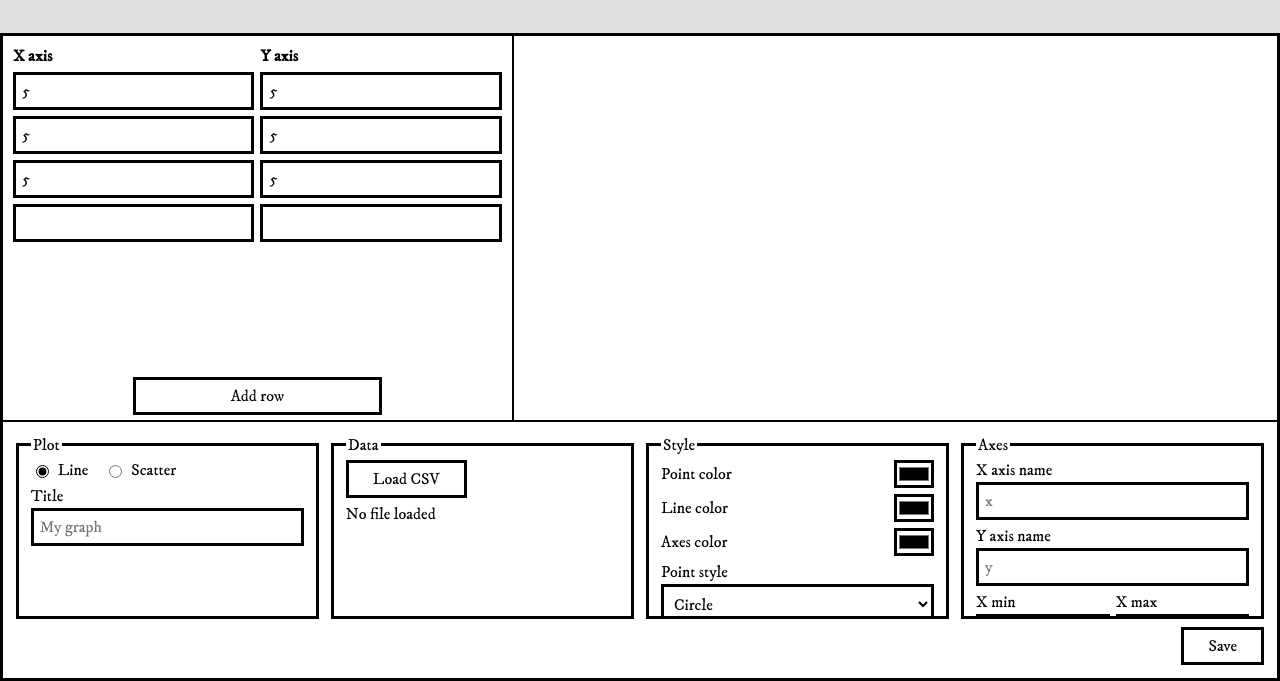
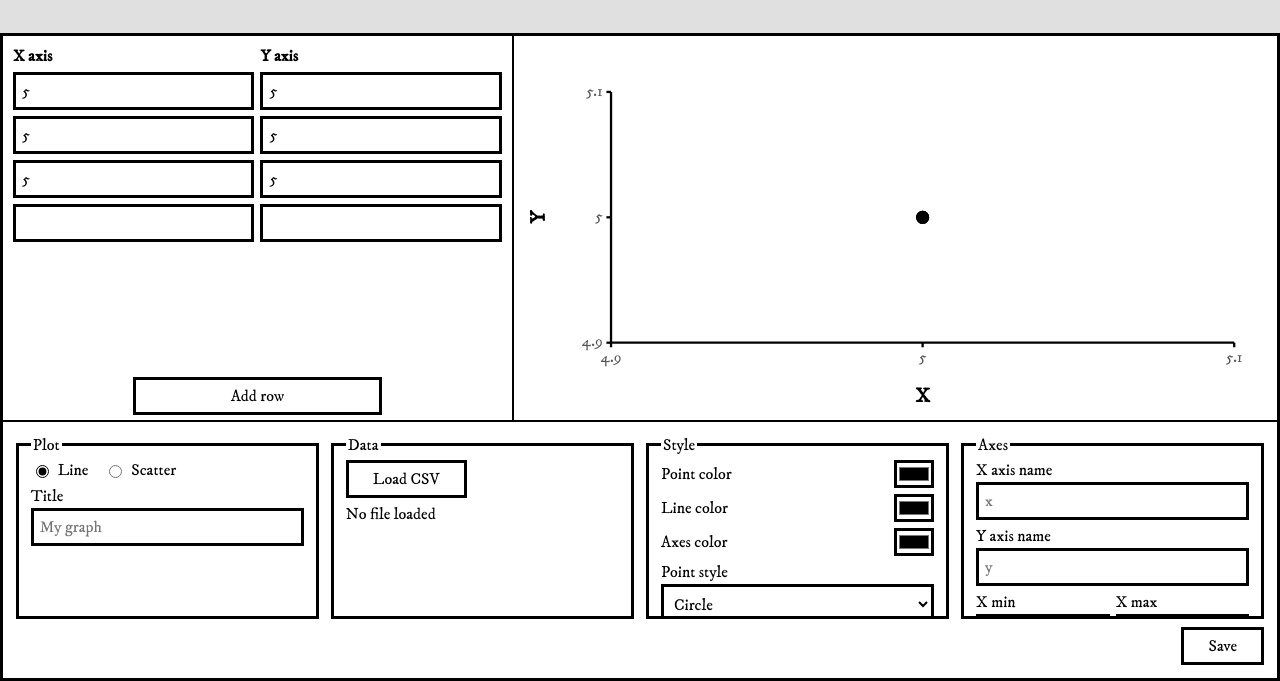
Before and after one commit to Augustus31/cse-210-warm-up-graphing-g4, a website: page index.html in a window 1280 px wide. Both pictures are taken after typing "5", "5", "5", "5", "5", "5" into the empty fields and a click on the button "Add row". Shown: the part 119-800 px from the top of the page. Drawn offline with nearby package versions, Linux system fonts and the light colour scheme.

Commit message:
feat: render shared graph state in the main UI

```diff
--- /dev/null
+++ b/graphRender.js
@@ -0,0 +1,215 @@
+const SVG_NS = "http://www.w3.org/2000/svg";
+const CHART = { width: 800, height: 400, margin: { top: 52, right: 32, bottom: 76, left: 92 } };
+
+/**
+ * Chooses a simple number to put between each pair of tick marks.
+ * This keeps the axis from being filled with messy decimal numbers.
+ * @param {number} range The size of the axis range.
+ * @returns {number} The gap between tick marks.
+ */
+function niceStep(range) {
+  const roughStep = range / 4;
+  const power = 10 ** Math.floor(Math.log10(roughStep));
+  const fraction = roughStep / power;
+  const niceFraction = fraction <= 1 ? 1 : fraction <= 2 ? 2 : fraction <= 5 ? 5 : 10;
+  return niceFraction * power;
+}
+
+/**
+ * Finds the start, end, and labels for one axis.
+ * We leave a little room around the points so they do not touch the edge.
+ * @param {Object[]} points The points currently in the graph.
+ * @param {string} key Use "x" for the horizontal axis or "y" for the vertical axis.
+ * @param {?number} requestedMin A minimum entered in the UI, if there is one.
+ * @param {?number} requestedMax Same above（but it's mamimum)
+ * @returns {{min: number, max: number, ticks: number[]}} The axis limits and labels.
+ */
+function calculateBounds(points, key, requestedMin, requestedMax) {
+  const values = points.map(point => point[key]);
+  let min = Math.min(...values);
+  let max = Math.max(...values);
+  const span = max - min || Math.max(Math.abs(min) * 0.2, 1);
+  min -= span * 0.08;
+  max += span * 0.08;
+
+  const step = niceStep(max - min);
+  min = Math.floor(min / step) * step;
+  max = Math.ceil(max / step) * step;
+  if (Number.isFinite(requestedMin)) min = requestedMin;
+  if (Number.isFinite(requestedMax)) max = requestedMax;
+  if (max <= min) {
+    const padding = Math.max(Math.abs(min) * 0.1, 1);
+    if (Number.isFinite(requestedMin) && !Number.isFinite(requestedMax)) max = min + padding;
+    else if (!Number.isFinite(requestedMin) && Number.isFinite(requestedMax)) min = max - padding;
+    else { min -= padding; max += padding; }
+  }
+
+  const tickStep = niceStep(max - min);
+  const ticks = [];
+  // Start at the first clean label inside the range. The limit prevents a bad
+  // range from creating an endless list of labels.
+  for (let value = Math.ceil(min / tickStep) * tickStep, i = 0;
+    value <= max + tickStep * 1e-8 && i < 100; value += tickStep, i++) {
+    ticks.push(Number(value.toPrecision(12)));
+  }
+  return { min, max, ticks };
+}
+
+/**
+ * Turns a graph value into the right spot on the SVG.
+ * SVG counts down from the top, so the y values need to be flipped.
+ * @param {number} min Smallest graph value.
+ * @param {number} max Largest graph value.
+ * @param {number} pixelMin First screen position.
+ * @param {number} pixelMax Last screen position.
+ * @param {boolean} invert Flip the result for the y axis.
+ * @returns {(value: number) => number} A function that turns values into positions.
+ */
+function createScale(min, max, pixelMin, pixelMax, invert = false) {
+  return value => {
+    const ratio = (value - min) / (max - min);
+    return invert ? pixelMax - ratio * (pixelMax - pixelMin) : pixelMin + ratio * (pixelMax - pixelMin);
+  };
+}
+
+function svgElement(name, attributes = {}) {
+  const element = document.createElementNS(SVG_NS, name);
+  for (const [key, value] of Object.entries(attributes)) element.setAttribute(key, value);
+  return element;
+}
+
+function addText(svg, text, x, y, attributes = {}) {
+  const element = svgElement("text", { x, y, ...attributes });
+  element.textContent = text;
+  svg.appendChild(element);
+}
+
+function formatTick(value) {
+  return Number(value.toPrecision(6)).toString();
+}
+
+// Preserve the shared axes and scale behavior used by the existing renderer.
+/** Draws both axes, their ticks, and the configured axis labels. */
+function drawAxes(svg, xBounds, yBounds, scaleX, scaleY, graph) {
+  const { width, height, margin } = CHART;
+  const left = margin.left;
+  const right = width - margin.right;
+  const top = margin.top;
+  const bottom = height - margin.bottom;
+  const axesColor = graph.axesColor || "var(--color-ink, #000000)";
+  const axisStyle = { stroke: axesColor, "stroke-width": 2.5 };
+
+  svg.appendChild(svgElement("line", { x1: left, y1: bottom, x2: right, y2: bottom, ...axisStyle }));
+  svg.appendChild(svgElement("line", { x1: left, y1: top, x2: left, y2: bottom, ...axisStyle }));
+
+  for (const tick of xBounds.ticks) {
+    const x = scaleX(tick);
+    svg.appendChild(svgElement("line", { x1: x, y1: bottom, x2: x, y2: bottom + 5, ...axisStyle }));
+    addText(svg, formatTick(tick), x, bottom + 21, { "text-anchor": "middle", class: "tick-label" });
+  }
+
+  for (const tick of yBounds.ticks) {
+    const y = scaleY(tick);
+    svg.appendChild(svgElement("line", { x1: left - 5, y1: y, x2: left, y2: y, ...axisStyle }));
+    addText(svg, formatTick(tick), left - 9, y + 4, { "text-anchor": "end", class: "tick-label" });
+  }
+
+  addText(svg, graph.xAxisName || "X", (left + right) / 2, height - 12, {
+    "text-anchor": "middle", class: "axis-label", fill: axesColor
+  });
+  addText(svg, graph.yAxisName || "Y", 19, (top + bottom) / 2, {
+    "text-anchor": "middle", class: "axis-label", fill: axesColor,
+    transform: `rotate(-90 19 ${(top + bottom) / 2})`
+  });
+}
+
+/** Filters input points and prepares the SVG, scales, and axes. */
+function prepareChart(graph, container, title) {
+  if (!container || typeof container.replaceChildren !== "function") return null;
+  const points = Array.isArray(graph.points)
+    ? graph.points.filter(point => point && Number.isFinite(point.x) && Number.isFinite(point.y))
+    : [];
+  if (points.length === 0) {
+    container.replaceChildren();
+    const message = document.createElement("p");
+    message.className = "chart-empty";
+    message.textContent = "Add at least one complete X/Y pair to see the graph.";
+    container.appendChild(message);
+    return null;
+  }
+
+  const { width, height, margin } = CHART;
+  const range = graph.range && typeof graph.range === "object" ? graph.range : {};
+  const xBounds = calculateBounds(points, "x", range.xMin, range.xMax);
+  const yBounds = calculateBounds(points, "y", range.yMin, range.yMax);
+  const scaleX = createScale(xBounds.min, xBounds.max, margin.left, width - margin.right);
+  const scaleY = createScale(yBounds.min, yBounds.max, margin.top, height - margin.bottom, true);
+  const svg = svgElement("svg", {
+    viewBox: `0 0 ${width} ${height}`,
+    role: "img",
+    "font-family": "var(--font-body, inherit)",
+    "aria-label": graph.title || title
+  });
+
+  if (graph.title) addText(svg, graph.title, width / 2, 30, { "text-anchor": "middle", class: "chart-title" });
+  drawAxes(svg, xBounds, yBounds, scaleX, scaleY, graph);
+  return { svg, points, scaleX, scaleY };
+}
+
+function drawPoints(svg, points, scaleX, scaleY, graph) {
+  const color = graph.pointColor || "var(--color-ink, #000000)";
+  for (const point of points) {
+    const x = scaleX(point.x);
+    const y = scaleY(point.y);
+    let mark;
+    if (graph.pointStyle === "square") {
+      mark = svgElement("rect", { x: x - 7, y: y - 7, width: 14, height: 14, fill: color, class: "data-point" });
+    } else if (graph.pointStyle === "triangle") {
+      mark = svgElement("polygon", { points: `${x},${y - 8} ${x - 7},${y + 6} ${x + 7},${y + 6}`, fill: color, class: "data-point" });
+    } else if (graph.pointStyle === "cross") {
+      mark = svgElement("path", {
+        d: `M ${x - 6} ${y - 6} L ${x + 6} ${y + 6} M ${x + 6} ${y - 6} L ${x - 6} ${y + 6}`,
+        stroke: color, class: "data-point data-point-cross"
+      });
+    } else {
+      mark = svgElement("circle", { cx: x, cy: y, r: 7, fill: color, class: "data-point" });
+    }
+    svg.appendChild(mark);
+  }
+}
+
+function renderScatterPlot(graph, container) {
+  const chart = prepareChart(graph, container, "Scatter graph");
+  if (!chart) return;
+  drawPoints(chart.svg, chart.points, chart.scaleX, chart.scaleY, graph);
+  container.replaceChildren(chart.svg);
+}
+
+function renderLineChart(graph, container) {
+  const chart = prepareChart(graph, container, "Line graph");
+  if (!chart) return;
+
+  // Sort a copy, keeping the original graph state order intact.
+  const sortedPoints = [...chart.points].sort((a, b) => a.x - b.x);
+  if (sortedPoints.length > 1) {
+    const coordinates = sortedPoints
+      .map(point => `${chart.scaleX(point.x)},${chart.scaleY(point.y)}`)
+      .join(" ");
+    chart.svg.appendChild(svgElement("polyline", {
+      points: coordinates, class: "data-line", stroke: graph.lineColor || "var(--color-ink, #000000)"
+    }));
+  }
+  drawPoints(chart.svg, sortedPoints, chart.scaleX, chart.scaleY, graph);
+  container.replaceChildren(chart.svg);
+}
+
+/**
+ * Renders graph state from the UI into the chart container.
+ * @param {Object} data Graph settings and point data from graphState.js.
+ * @param {Element} container The chart section.
+ */
+export function renderGraph(data, container) {
+  const graph = data && typeof data === "object" ? data : {};
+  if (graph.type === "line") return renderLineChart(graph, container);
+  return renderScatterPlot(graph, container);
+}
--- a/index.html
+++ b/index.html
@@ -28,7 +28,8 @@
   <script type="module">
     import { GraphSettings } from './components/GraphSettings.js';
     import { DataTable } from './components/DataTable.js';
-    import { setGraphValue, updateGraph } from './graphState.js';
+    import { setGraphValue, subscribeToGraph, updateGraph } from './graphState.js';
+    import { renderGraph } from './graphRender.js';
 
     const csvStatus = document.createElement('p');
     csvStatus.id = 'csv-status';
@@ -72,6 +73,8 @@
     }));
 
     document.querySelector('[name="csv"]').closest('.settings-column').append(csvStatus);
+    const chart = document.getElementById('chart');
+    subscribeToGraph(graph => renderGraph(graph, chart));
     updateGraph();
   </script>
 </body>
--- a/style.css
+++ b/style.css
@@ -110,6 +110,14 @@ label.color-row { justify-content: space-between; }
 .file-button:focus-within { box-shadow: var(--shadow); }
 .file-button input { position: absolute; width: 1px; height: 1px; opacity: 0; }
 
+main #chart .chart-title { font-size: 28px; font-weight: 700; }
+main #chart .tick-label { fill: #555; font-size: 17px; }
+main #chart .axis-label { font-size: 22px; font-weight: 600; }
+main #chart .data-line { fill: none; stroke-width: 3.5; stroke-linejoin: round; stroke-linecap: round; }
+main #chart .data-point-cross { fill: none; stroke-width: 3; stroke-linecap: round; }
+main #chart .chart-empty { margin: 0; color: #666; font-size: 16px; }
+main #chart svg { display: block; width: 100%; height: 100%; font-family: inherit; }
+
 /* Keep these styles on the charts so the host page keeps its own layout. */
 .chart {
   width: 100%;
@@ -123,22 +131,22 @@ label.color-row { justify-content: space-between; }
   font-family: inherit;
 }
 
-.tick-label {
+.chart .tick-label {
   fill: #555;
   font-size: 12px;
 }
 
-.axis-label {
+.chart .axis-label {
   fill: #222;
   font-size: 14px;
   font-weight: 600;
 }
 
-.data-point {
+.chart .data-point {
   fill: #2563eb;
 }
 
-.data-line {
+.chart .data-line {
   fill: none;
   stroke: #2563eb;
   stroke-width: 2.5;
```
